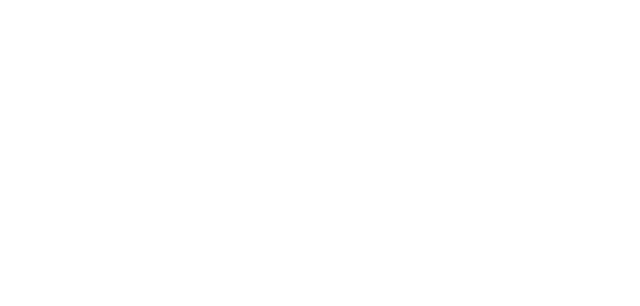
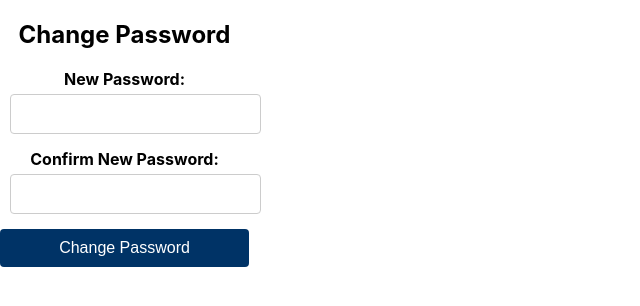
Before and after one commit to Tanaka878/Front-End, a React (Create React App) app: page /ChangePassword in a window 1280 px wide. Before the commit this address had no page. Shown: the top 306 px of the page, without its empty margins (0-640 px from the left). Built offline with nearby package versions, Linux system fonts and the light colour scheme.

Commit message:
change password functionality

```diff
--- a/src/App.js
+++ b/src/App.js
@@ -20,7 +20,8 @@
  const[userDetails, changeUserDetails] = React.useState({
   name:"",
   AccBalance:{},
-  AccountHolder:{}
+  AccountHolder:{},
+  accountNumber:""
 
 
 
@@ -28,7 +29,7 @@
 
  console.log();
  console.log("User Details from loging")
- console.log(`User name ${userDetails.name}`)
+ console.log(`User name ${userDetails.name} +:: ${userDetails.accountNumber}`)
 
 
 
@@ -90,9 +91,11 @@
                 AccountHolder={userDetails.AccountHolder}/> }
                 />
 
-        <Route exact path='/ResetPassword' element={<ResetPassword name={userDetails.name}
+        <Route exact path='/ChangePassword' element={<ChangePassword name={userDetails.name}
                         bal={Math.trunc(userDetails.AccBalance)}
-                        AccountHolder={userDetails.AccountHolder}/> }
+                        AccountHolder={userDetails.AccountHolder}
+                        Email={userDetails.accountNumber}/>
+                    }
                         />
 
 
--- a/src/LoginPage/LoginPage.js
+++ b/src/LoginPage/LoginPage.js
@@ -29,7 +29,7 @@
 
                 // Validate credentials
                 if (data.password === enteredValues.Pin) {
-                    props.getDetails(data.name, data.balance, data.accountNumber);
+                    props.getDetails(data.name, data.balance, data.accountNumber, data.accountNumber);
                     navigate('/optionPage');
                 } else {
 
--- a/src/OptionsRouting/ChangePassword.js
+++ b/src/OptionsRouting/ChangePassword.js
@@ -1,11 +1,10 @@
 import React from 'react';
 import { useNavigate } from 'react-router-dom';
 
-const ChangePassword = () => {
+const ChangePassword = ({ Email }) => {  // Pass userEmail as a prop if available
   const navigate = useNavigate();
 
   const [formData, setFormData] = React.useState({
-    currentPassword: '',
     newPassword: '',
     confirmPassword: ''
   });
@@ -21,7 +20,7 @@
     }));
   };
 
-  const handleSubmit = (event) => {
+  const handleSubmit = async (event) => {
     event.preventDefault();
     setError('');
     setSuccessMessage('');
@@ -31,33 +30,25 @@
       return;
     }
 
-    // Here, you would typically send the formData to your backend.
-    const objectToSend = {
-      currentPassword: formData.currentPassword,
-      newPassword: formData.newPassword
-    };
+    try {
+      const response = await fetch(`https://distinguished-happiness-production.up.railway.app/changePassword/${Email}/${formData.newPassword}`, {
+        method: "POST",
+        headers: {
+          "Content-Type": "application/json",
+        },
+      });
 
-    fetch(`https://your-api-url.com/changePassword`, {
-      method: "POST",
-      body: JSON.stringify(objectToSend),
-      headers: {
-        "Content-Type": "application/json; charset=UTF-8",
-      },
-    })
-      .then(response => response.json())
-      .then(data => {
-        if (data.success) {
+      if (response.ok) {
         setSuccessMessage("Password changed successfully!");
-          // Optionally, navigate away or reset the form
         navigate('/login'); // Redirect to login or another page
       } else {
+        const data = await response.json();
         setError(data.message || "Failed to change password.");
       }
-      })
-      .catch(err => {
+    } catch (err) {
       console.error('Error:', err);
       setError("An error occurred. Please try again later.");
-      });
+    }
   };
 
   return (
@@ -65,22 +56,13 @@
       <h2>Change Password</h2>
       <form onSubmit={handleSubmit} className="change-password-form">
         <div className="formElement">
-          <label htmlFor="currentPassword">Current Password:</label>
-          <input
-            type="password"
-            name="currentPassword"
-            required
-            onChange={handleChange}
-          />
-        </div>
-
-        <div className="formElement">
           <label htmlFor="newPassword">New Password:</label>
           <input
             type="password"
             name="newPassword"
             required
             onChange={handleChange}
+            value={formData.newPassword}
           />
         </div>
 
@@ -91,6 +73,7 @@
             name="confirmPassword"
             required
             onChange={handleChange}
+            value={formData.confirmPassword}
           />
         </div>
 
```
Lines whose indentation alone changed are shown as unchanged.
